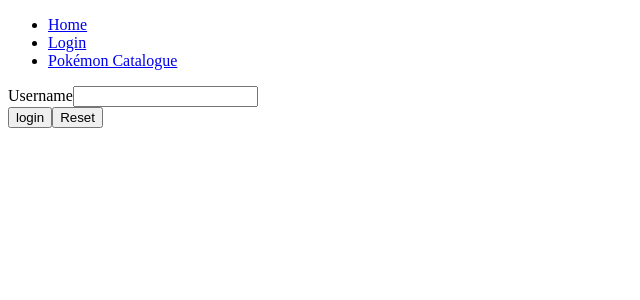
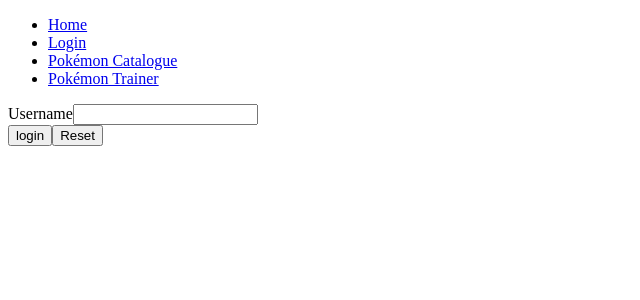
Before and after one commit to MRomarali/PokemonTrainer_Noroff_Assignment_4, an Angular app: page /login in a window 1280 px wide. Shown: the top 300 px of the page, without its empty margins (0-640 px from the left). Built offline with nearby package versions, Linux system fonts and the light colour scheme.

Commit message:
feat(Nav): added trainer to navbar.

```diff
--- a/src/app/app.component.html
+++ b/src/app/app.component.html
@@ -3,6 +3,7 @@
     <li><a routerLink="/" routerLinkActive="active">Home</a></li>
     <li><a routerLink="/login" routerLinkActive="active">Login</a></li>
     <li><a routerLink="/catalogue" routerLinkActive="active">Pokémon Catalogue</a></li>
+    <li><a routerLink="/trainer" routerLinkActive="active">Pokémon Trainer</a></li>
   </ul>
 </nav>
 
```
